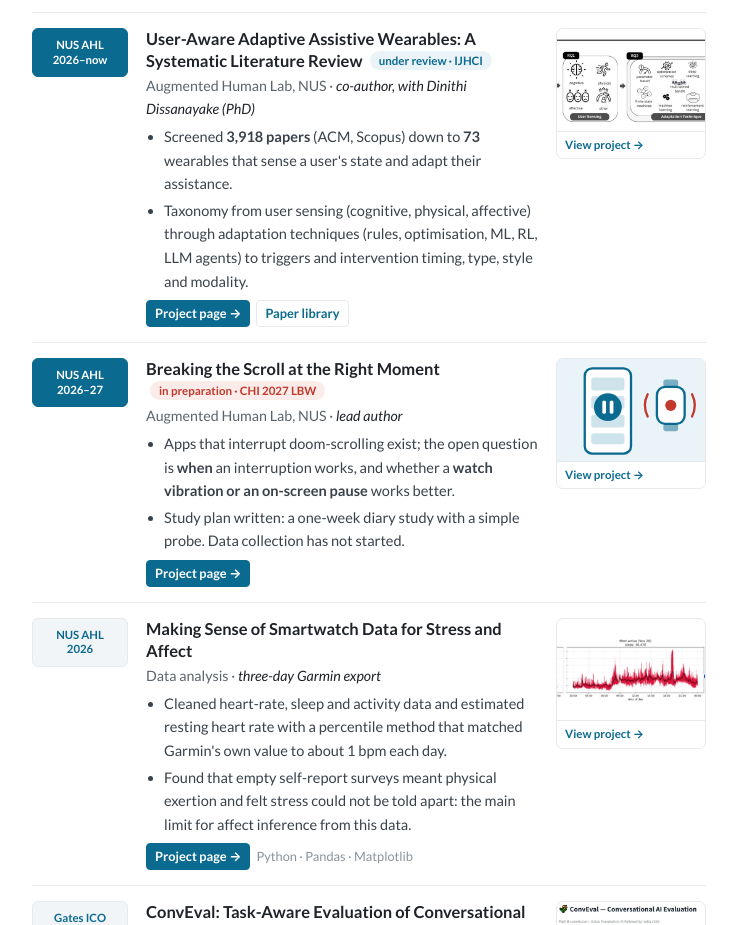
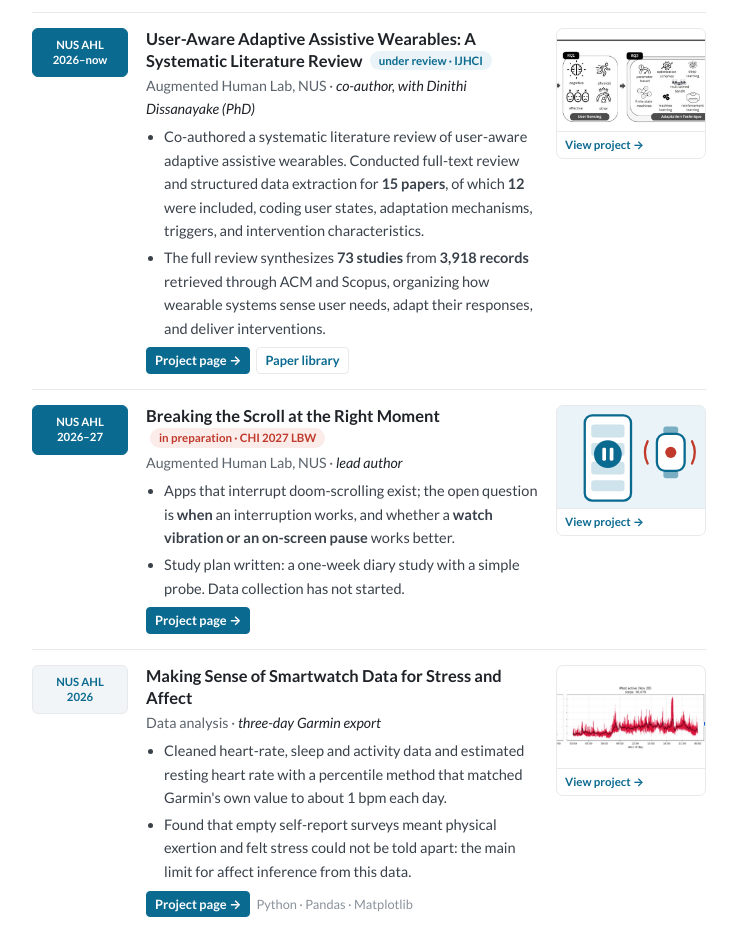
Before and after one commit to Vaishnavi-cyber-blip/Vaishnavi-cyber-blip.github.io, a plain HTML site: page index.html in a window 1280 px wide. Shown: the part 1983-2908 px from the top of the page, without its empty margins (430-1167 px from the left). Drawn offline with Linux system fonts and the light colour scheme.

Commit message:
Add files via upload

```diff
--- a/index.html
+++ b/index.html
@@ -255,8 +255,8 @@
           <h3><a href="projects/adaptive-wearables-review.html">User-Aware Adaptive Assistive Wearables: A Systematic Literature Review</a> <span class="status">under review &middot; IJHCI</span></h3>
           <div class="meta">Augmented Human Lab, NUS &middot; <em>co-author, with Dinithi Dissanayake (PhD)</em></div>
           <ul>
-            <li>Screened <strong>3,918 papers</strong> (ACM, Scopus) down to <strong>73</strong> wearables that sense a user's state and adapt their assistance.</li>
-            <li>Taxonomy from user sensing (cognitive, physical, affective) through adaptation techniques (rules, optimisation, ML, RL, LLM agents) to triggers and intervention timing, type, style and modality.</li>
+            <li>Co-authored a systematic literature review of user-aware adaptive assistive wearables. Conducted full-text review and structured data extraction for <strong>15 papers</strong>, of which <strong>12</strong> were included, coding user states, adaptation mechanisms, triggers, and intervention characteristics.</li>
+            <li>The full review synthesizes <strong>73 studies</strong> from <strong>3,918 records</strong> retrieved through ACM and Scopus, organizing how wearable systems sense user needs, adapt their responses, and deliver interventions.</li>
           </ul>
           <div class="plinks">
             <a class="more" href="projects/adaptive-wearables-review.html">Project page &#8594;</a>
```
